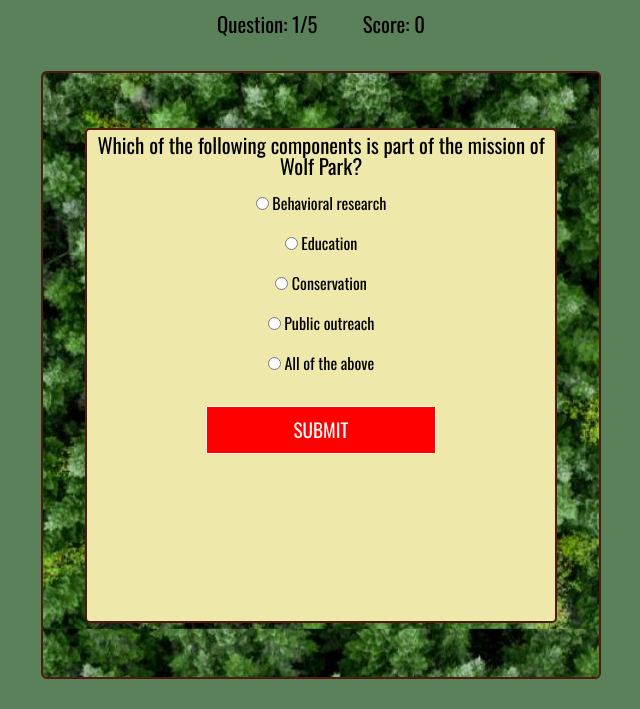
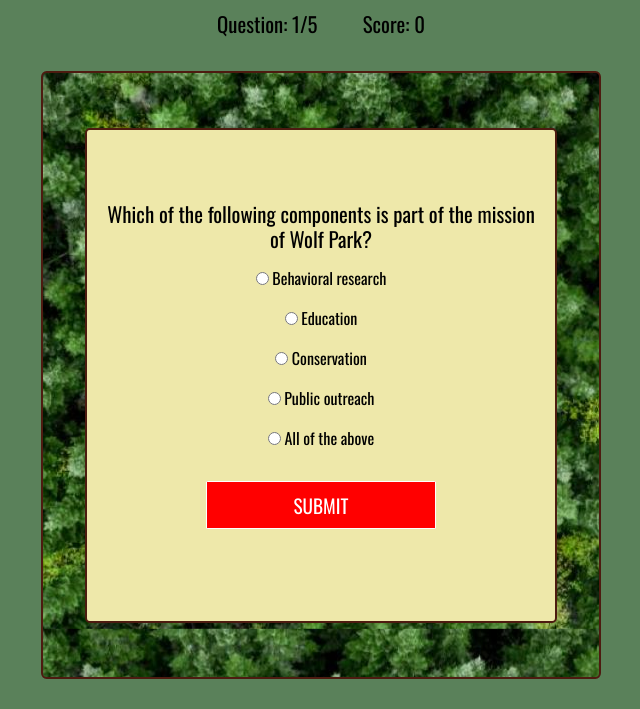
Before and after one commit to amrvitale/Wolf-Park-Quiz-App, a plain HTML site: page index.html in a window 1280 px wide. Both pictures are taken after a click on the button "START". Shown: the part 91-800 px from the top of the page, without its empty margins (319-959 px from the left). Drawn offline with nearby package versions, Linux system fonts and the light colour scheme.

Commit message:
Update main.css

```diff
--- a/main.css
+++ b/main.css
@@ -54,10 +54,10 @@ body {
     display: flex;
     flex-direction: column;
     align-items: center;
-    justify-content: space-between;
+    justify-content: center;
     text-align: center;
     margin: auto;
-    padding: 5px;
+    padding: 10px;
   }
 label {
     display: block;
@@ -79,7 +79,10 @@ legend {
 .answerOption {
     margin-top: 0.5em;
   }
-
+  legend.questionText {
+    max-width: 96%;
+    line-height: 1.2em;
+  }
   .button {
     margin-left: auto;
     margin-right: auto;
@@ -100,7 +103,13 @@ legend {
 
 .final {
   display: block;
+  margin-bottom: 0.5em;
 }
+h3,
+.restartButton {
+  margin-top: 10em;
+}
+
 
 @media only screen and (min-width: 320px) {
     .wolfbanner {
```
